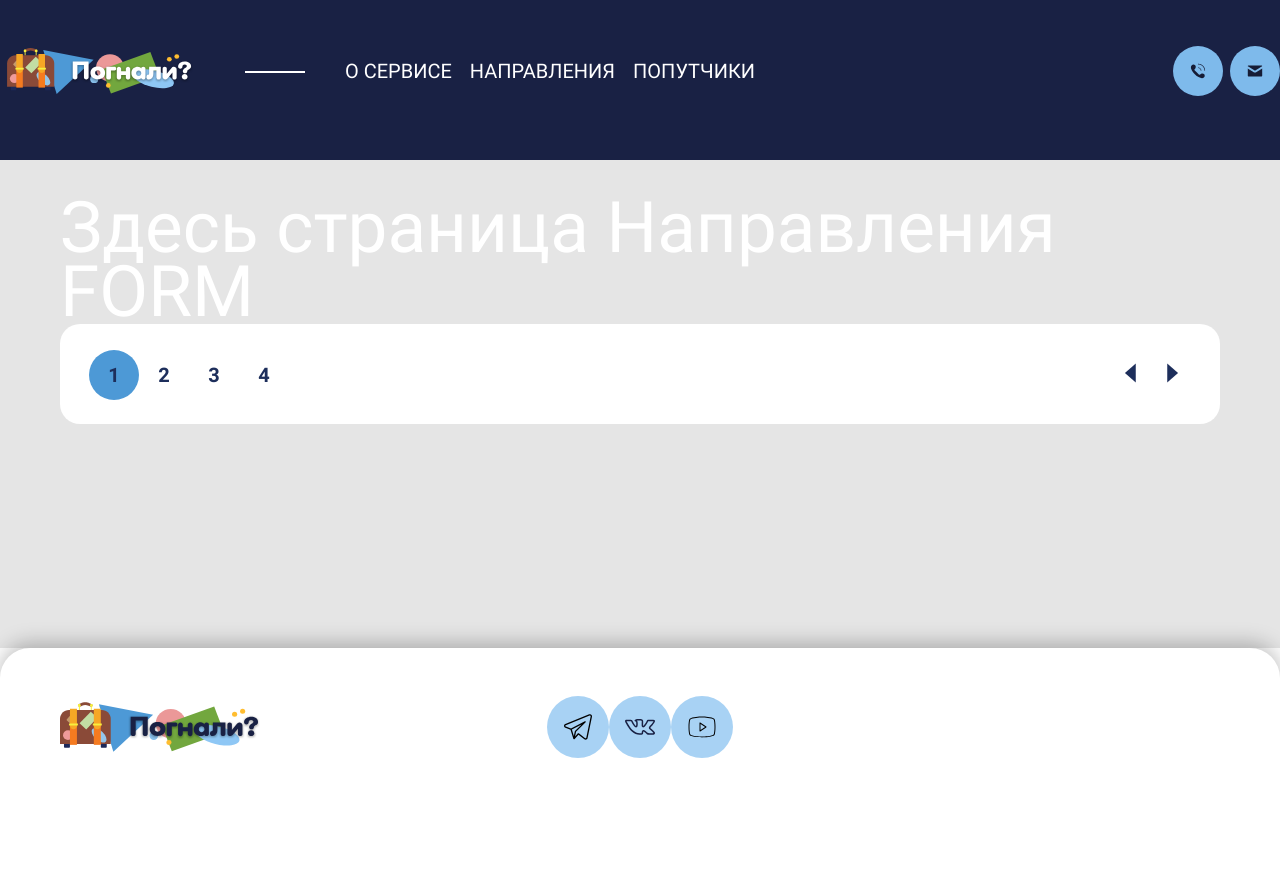
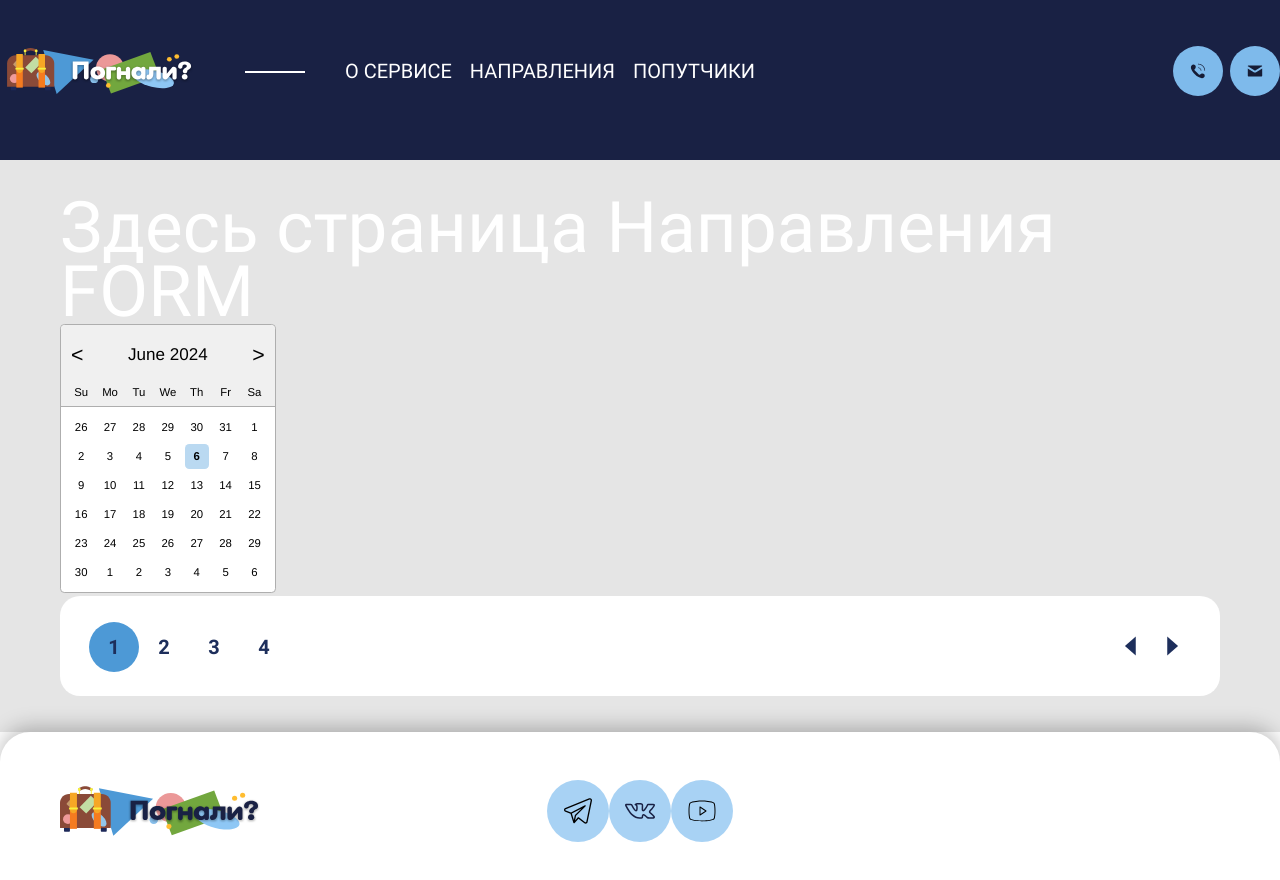
Before and after one commit to FeHixX/Project-LetsGo, a Next.js app: page /directions in a window 1280 px wide. Shown: the top 880 px of the page. Before the commit the page ends 800 px from the top, so only its background shows below. Built offline with nearby package versions, Linux system fonts and the light colour scheme.

Commit message:
add: calendar date of stay

```diff
--- a/package.json
+++ b/package.json
@@ -16,9 +16,11 @@
   "dependencies": {
     "axios": "^1.7.2",
     "classnames": "^2.5.1",
+    "date-fns": "^3.6.0",
     "jotai": "^2.8.1",
     "next": "^14",
     "react": "^18",
+    "react-datepicker": "^7.0.0",
     "react-dom": "^18",
     "usehooks-ts": "^3.1.0"
   },
--- /dev/null
+++ b/src/components/datesOfStay/datesOfStay.module.scss
@@ -0,0 +1,46 @@
+@use "@styles/func";
+@use "@styles/mixins";
+@use "@styles/variables";
+
+.root {
+
+}
+
+.header {
+  display: flex;
+  justify-content: space-between;
+  align-items: center;
+  padding: 10px;
+}
+
+.navButton {
+  background: none;
+  border: none;
+  font-size: 1.5rem;
+  cursor: pointer;
+}
+
+.navButton:disabled {
+  cursor: not-allowed;
+  color: #ccc;
+}
+
+.dateDisplay {
+  font-size: 1.2rem;
+}
+
+.start {
+  border: 2px solid orange;
+  background-color: navy;
+  color: white;
+}
+
+.end {
+  background-color: navy;
+  color: white;
+}
+
+.highlight {
+  background-color: navy;
+  color: white;
+}
--- /dev/null
+++ b/src/components/datesOfStay/datesOfStay.tsx
@@ -0,0 +1,95 @@
+'use client';
+
+import { FC, useState, useCallback } from 'react';
+import classNames from 'classnames';
+import DatePicker from 'react-datepicker';
+import { format, isSameDay, isAfter } from 'date-fns';
+import 'react-datepicker/dist/react-datepicker.css';
+
+import styles from './datesOfStay.module.scss';
+import { DatesOfStayProps } from './datesOfStay.types';
+
+interface CustomHeaderProps {
+  date: Date;
+  decreaseMonth: () => void;
+  increaseMonth: () => void;
+  prevMonthButtonDisabled: boolean;
+  nextMonthButtonDisabled: boolean;
+}
+
+const DatesOfStay: FC<DatesOfStayProps> = ({ className }) => {
+  const [startDate, setStartDate] = useState<Date | null>(null);
+  const [endDate, setEndDate] = useState<Date | null>(null);
+
+  const rootClassName = classNames(styles.root, className);
+
+  const renderCustomHeader = useCallback(
+    ({
+      date,
+      decreaseMonth,
+      increaseMonth,
+      prevMonthButtonDisabled,
+      nextMonthButtonDisabled,
+    }: CustomHeaderProps) => (
+      <div className={styles.header}>
+        <button onClick={decreaseMonth} disabled={prevMonthButtonDisabled} className={styles.navButton}>
+          &lt;
+        </button>
+        <span className={styles.dateDisplay}>{format(date, 'LLLL yyyy')}</span>
+        <button onClick={increaseMonth} disabled={nextMonthButtonDisabled} className={styles.navButton}>
+          &gt;
+        </button>
+      </div>
+    ),
+    []
+  );
+
+  const handleDateChange = useCallback(
+    (date: Date | null) => {
+      if (!startDate || (startDate && endDate)) {
+        setStartDate(date);
+        setEndDate(null);
+      } else if (startDate && !endDate && date && isAfter(date, startDate)) {
+        setEndDate(date);
+      } else {
+        setStartDate(date);
+        setEndDate(null);
+      }
+    },
+    [startDate, endDate]
+  );
+
+  const renderDayContents = useCallback(
+    (day: number, date: Date) => {
+      let className = '';
+
+      if (startDate && endDate && date >= startDate && date <= endDate) {
+        className = styles.highlight;
+      } else if (startDate && isSameDay(date, startDate)) {
+        className = styles.start;
+      } else if (endDate && isSameDay(date, endDate)) {
+        className = styles.end;
+      }
+
+      return <div className={className}>{day}</div>;
+    },
+    [startDate, endDate]
+  );
+
+  return (
+    <div className={rootClassName}>
+      <DatePicker
+        selected={startDate}
+        onChange={handleDateChange}
+        inline
+        renderCustomHeader={renderCustomHeader}
+        renderDayContents={renderDayContents}
+        selectsStart
+        startDate={startDate || undefined}
+        endDate={endDate || undefined}
+      />
+    </div>
+  );
+};
+
+export default DatesOfStay;
--- /dev/null
+++ b/src/components/datesOfStay/datesOfStay.types.ts
@@ -0,0 +1,3 @@
+export interface DatesOfStayProps {
+  className?: string;
+}
--- /dev/null
+++ b/src/components/datesOfStay/index.ts
@@ -0,0 +1 @@
+export { default as DatesOfStay } from './datesOfStay'
--- a/src/components/dialog/dialog.tsx
+++ b/src/components/dialog/dialog.tsx
@@ -1,3 +1,4 @@
+"use client"
 import { FC, useRef } from 'react'
 import { Portal } from '@/service/portal'
 import {
--- a/src/components/index.ts
+++ b/src/components/index.ts
@@ -1 +1,2 @@
+export { DatesOfStay } from './datesOfStay'
 export { Dialog } from './dialog'
--- a/src/views/directions/directions.tsx
+++ b/src/views/directions/directions.tsx
@@ -5,6 +5,7 @@ import classNames from 'classnames'
 
 import styles from './directions.module.scss'
 import { DirectionsProps } from './directions.types'
+import { DatesOfStay } from '@/components'
 
 const Directions: FC<DirectionsProps> = ({ className }) => {
   const rootClassName = classNames(styles.root, className)
@@ -15,6 +16,7 @@ const Directions: FC<DirectionsProps> = ({ className }) => {
         <Heading tagName="h1" className={styles.title}>
           Здесь страница Направления FORM
         </Heading>
+        <DatesOfStay></DatesOfStay>
         <Pagination />
       </Wrapper>
     </main>
```
Also changed, not shown: 2 other files (tests, documents, lock files or other folders).
